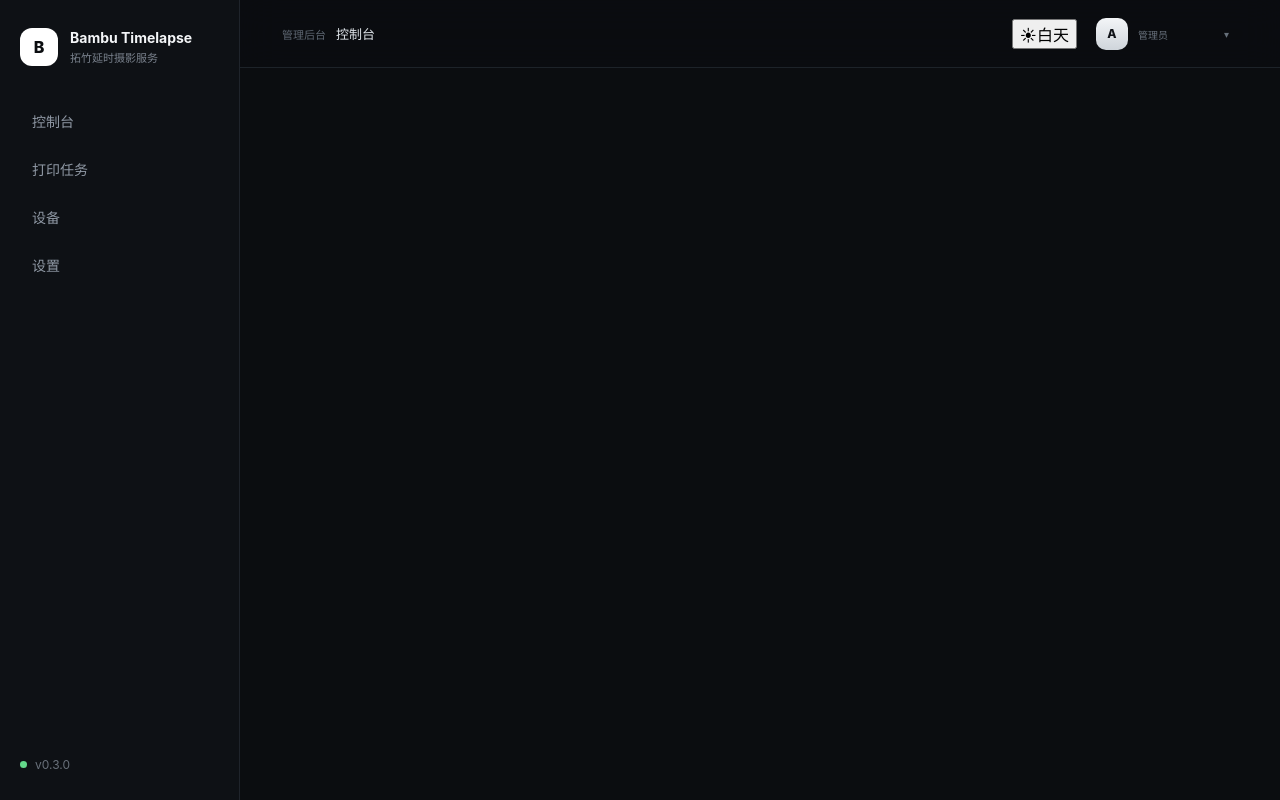
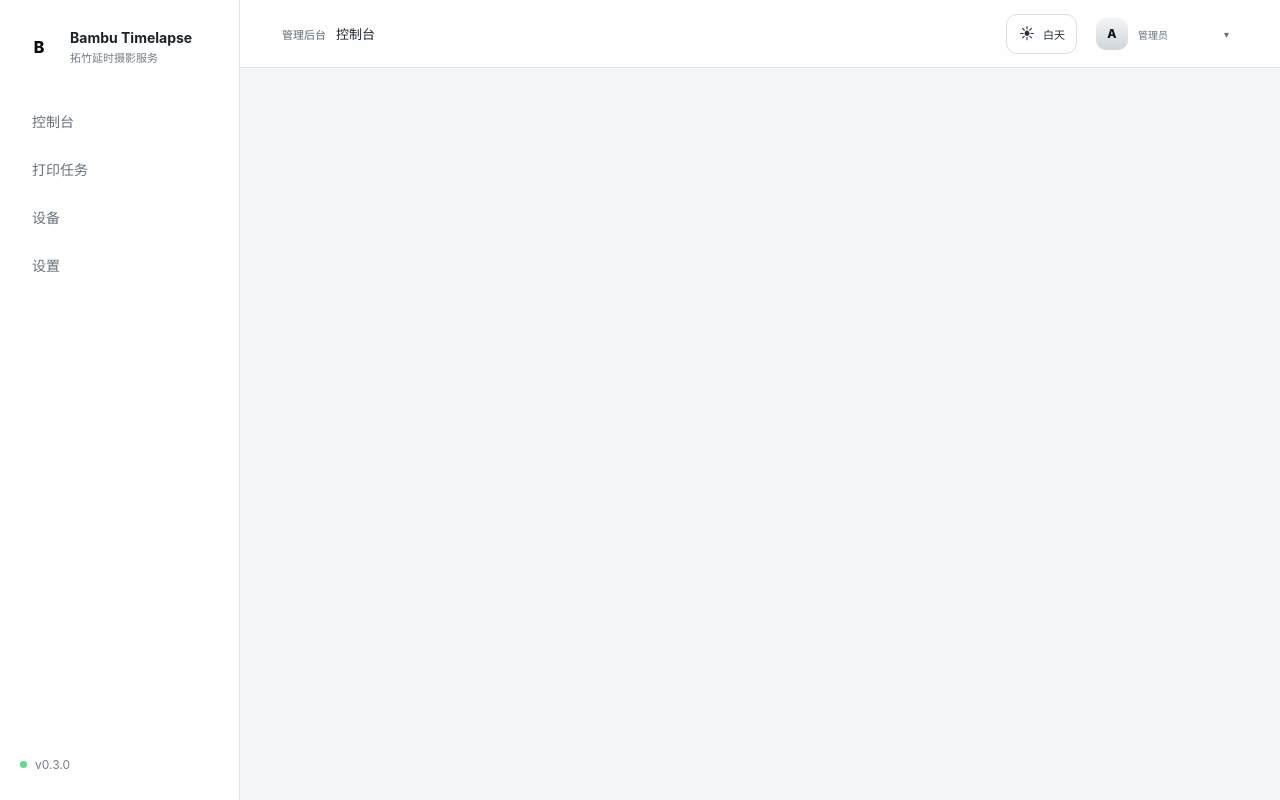
Before and after one commit to yakun0622/bambu-timelapse, a Vue app in the folder web/: page / in a window 1280 px wide. Built offline with nearby package versions, Linux system fonts and the light colour scheme; no server answers.

Commit message:
Add full light theme and theme toggle styles

```diff
--- a/web/src/style.css
+++ b/web/src/style.css
@@ -934,3 +934,271 @@ dd { margin: 0; color: #d9dde2; overflow-wrap: anywhere; }
     width: 100%;
   }
 }
+
+
+.theme-toggle {
+  height: 40px;
+  padding: 0 11px;
+  border: 1px solid #232a32;
+  border-radius: 11px;
+  background: #12171c;
+  color: #dbe1e6;
+  display: inline-flex;
+  align-items: center;
+  gap: 7px;
+  cursor: pointer;
+  transition:
+    background .16s ease,
+    border-color .16s ease,
+    transform .16s ease;
+}
+
+.theme-toggle:hover {
+  background: #171d23;
+  border-color: #303944;
+  transform: translateY(-1px);
+}
+
+.theme-icon {
+  width: 18px;
+  text-align: center;
+  font-size: 15px;
+  line-height: 1;
+}
+
+.theme-label {
+  font-size: 11px;
+  font-weight: 650;
+}
+
+.theme-system-mark {
+  padding: 2px 5px;
+  border: 1px solid #303842;
+  border-radius: 999px;
+  color: #77818c;
+  font-size: 9px;
+}
+
+:root[data-theme="light"] {
+  color: #1d2329;
+  background: #f4f6f8;
+}
+
+:root[data-theme="light"] body {
+  background: #f4f6f8;
+}
+
+:root[data-theme="light"] .sidebar {
+  border-right-color: #dde2e7;
+  background: #ffffff;
+}
+
+:root[data-theme="light"] .brand small,
+:root[data-theme="light"] .sidebar-footer,
+:root[data-theme="light"] .page-head p,
+:root[data-theme="light"] .subtle,
+:root[data-theme="light"] .empty,
+:root[data-theme="light"] .status-text,
+:root[data-theme="light"] dt,
+:root[data-theme="light"] .event time,
+:root[data-theme="light"] .task-empty,
+:root[data-theme="light"] .snapshot-empty p {
+  color: #737d88;
+}
+
+:root[data-theme="light"] nav a {
+  color: #68727d;
+}
+
+:root[data-theme="light"] nav a.router-link-active,
+:root[data-theme="light"] nav a:hover {
+  color: #11161b;
+  background: #eef1f4;
+}
+
+:root[data-theme="light"] .topbar {
+  border-bottom-color: #dfe4e8;
+  background: rgba(255, 255, 255, .86);
+}
+
+:root[data-theme="light"] .topbar-title strong,
+:root[data-theme="light"] .account-trigger,
+:root[data-theme="light"] .account-menu-head strong,
+:root[data-theme="light"] .device-status-head strong,
+:root[data-theme="light"] .task-heading h2,
+:root[data-theme="light"] .task-progress-line strong,
+:root[data-theme="light"] .task-metrics strong,
+:root[data-theme="light"] .snapshot-meta strong,
+:root[data-theme="light"] dd {
+  color: #20262d;
+}
+
+:root[data-theme="light"] .card {
+  border-color: #dfe4e8;
+  background: linear-gradient(180deg, #ffffff, #fafbfc);
+  box-shadow: 0 10px 28px rgba(26, 36, 46, .06);
+}
+
+:root[data-theme="light"] .progress {
+  background: #e4e8ec;
+}
+
+:root[data-theme="light"] .progress i {
+  background: #313841;
+}
+
+:root[data-theme="light"] .badge {
+  border-color: #cfd6dd;
+}
+
+:root[data-theme="light"] .badge.muted {
+  color: #6f7984;
+}
+
+:root[data-theme="light"] .button {
+  border-color: #cbd2d9;
+  background: #1b2127;
+  color: #ffffff;
+}
+
+:root[data-theme="light"] .secondary-button {
+  background: #f5f7f9;
+  color: #2b3239;
+  border-color: #d8dee4;
+}
+
+:root[data-theme="light"] .live-activity,
+:root[data-theme="light"] .task-metrics > div,
+:root[data-theme="light"] .activity-pulse {
+  border-color: #e1e6ea;
+  background: #f7f9fa;
+}
+
+:root[data-theme="light"] .event {
+  border-bottom-color: #e6eaee;
+}
+
+:root[data-theme="light"] .event-message {
+  color: #343b43;
+}
+
+:root[data-theme="light"] .job-card {
+  border-color: #dde3e8;
+  background: #ffffff;
+  color: #20262d;
+}
+
+:root[data-theme="light"] .job-card:hover {
+  border-color: #bfc7cf;
+}
+
+:root[data-theme="light"] .frame-grid img,
+:root[data-theme="light"] .snapshot-preview {
+  background: #eef1f4;
+}
+
+:root[data-theme="light"] .snapshot-preview {
+  border-color: #dde3e8;
+}
+
+:root[data-theme="light"] .snapshot-placeholder {
+  border-color: #d5dce3;
+  background:
+    linear-gradient(135deg, rgba(0,0,0,.018) 25%, transparent 25%) -8px 0/16px 16px,
+    linear-gradient(225deg, rgba(0,0,0,.018) 25%, transparent 25%) -8px 0/16px 16px,
+    #f7f9fa;
+}
+
+:root[data-theme="light"] .task-key {
+  border-top-color: #e2e7eb;
+}
+
+:root[data-theme="light"] .task-key code {
+  color: #65707b;
+}
+
+:root[data-theme="light"] .auth-page {
+  background:
+    radial-gradient(circle at 50% -10%, rgba(100, 120, 145, .10), transparent 35%),
+    #f3f5f7;
+}
+
+:root[data-theme="light"] .auth-panel {
+  border-color: #dde3e8;
+  background: #ffffff;
+  box-shadow: 0 28px 70px rgba(45, 55, 65, .10);
+}
+
+:root[data-theme="light"] .auth-heading h1,
+:root[data-theme="light"] .auth-brand strong,
+:root[data-theme="light"] .auth-form label > span {
+  color: #20262d;
+}
+
+:root[data-theme="light"] .auth-form input {
+  border-color: #d6dde3;
+  background: #f9fafb;
+  color: #20262d;
+}
+
+:root[data-theme="light"] .auth-form input::placeholder {
+  color: #a1a9b2;
+}
+
+:root[data-theme="light"] .auth-form input:focus {
+  border-color: #8d98a4;
+  box-shadow: 0 0 0 3px rgba(80, 95, 110, .08);
+}
+
+:root[data-theme="light"] .account-trigger:hover {
+  background: #f0f3f5;
+  border-color: #dde3e8;
+}
+
+:root[data-theme="light"] .account-menu {
+  border-color: #dce2e7;
+  background: #ffffff;
+  box-shadow: 0 18px 45px rgba(35, 45, 55, .12);
+}
+
+:root[data-theme="light"] .account-menu-separator {
+  background: #e4e8ec;
+}
+
+:root[data-theme="light"] .account-menu-item {
+  color: #46505a;
+}
+
+:root[data-theme="light"] .account-menu-item:hover {
+  background: #f1f4f6;
+  color: #151a1f;
+}
+
+:root[data-theme="light"] .theme-toggle {
+  border-color: #d8dee4;
+  background: #ffffff;
+  color: #26303a;
+}
+
+:root[data-theme="light"] .theme-toggle:hover {
+  background: #f3f5f7;
+  border-color: #c5cdd5;
+}
+
+:root[data-theme="light"] .theme-system-mark {
+  border-color: #d5dce2;
+  color: #77818b;
+}
+
+@media (max-width: 700px) {
+  .theme-label,
+  .theme-system-mark {
+    display: none;
+  }
+
+  .theme-toggle {
+    width: 40px;
+    padding: 0;
+    justify-content: center;
+  }
+}
```
